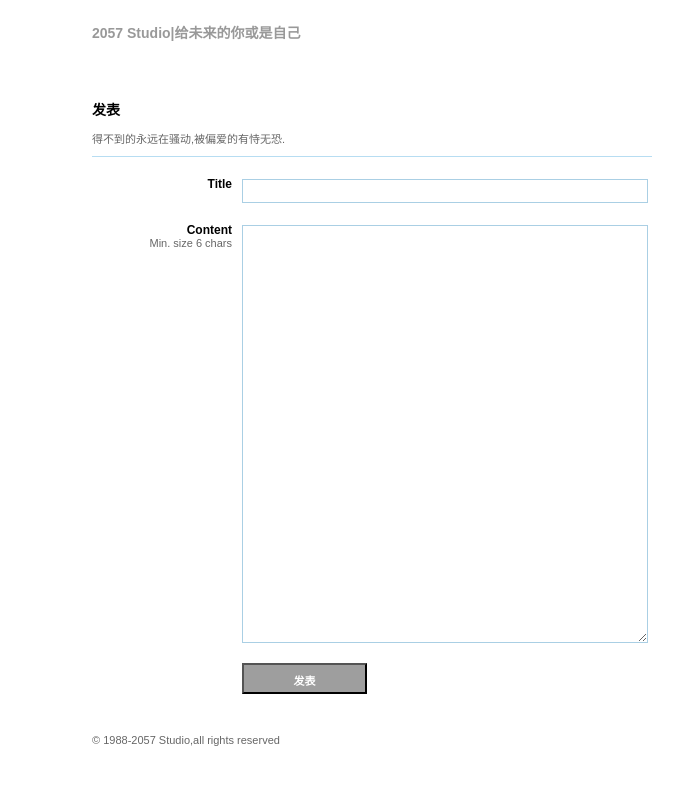
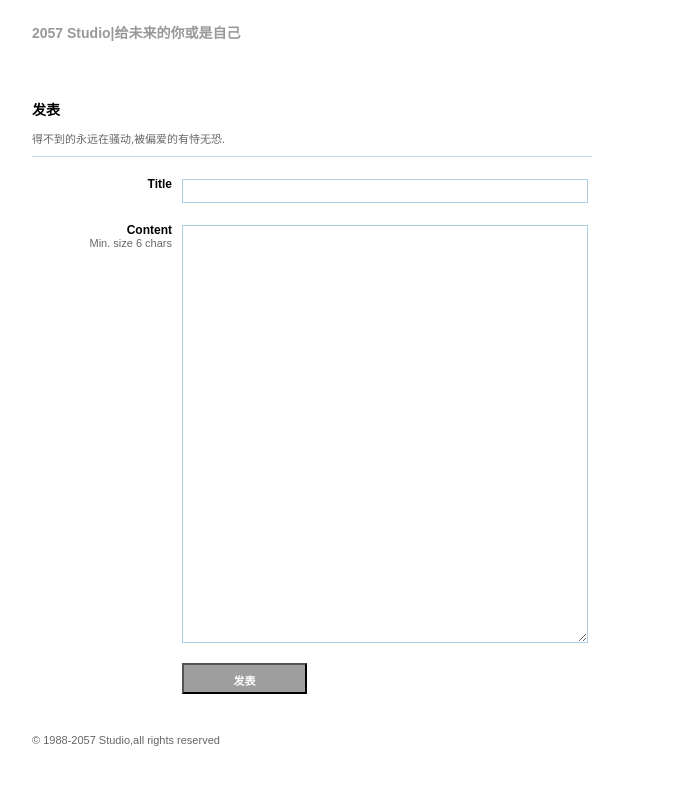
Before and after one commit to 1q84/2057, a Python web app: template templates/create.html in a window 1280 px wide. Shown: the top 785 px of the page, without its empty margins (158-841 px from the left). Run offline with Jinja, Linux system fonts and the light colour scheme; the template is opened without the code that fills it, so the values that code supplies are empty; grey boxes are pictures that could not be loaded.

Commit message:
good night

```diff
--- a/app.py
+++ b/app.py
@@ -152,7 +152,7 @@ class Application(tornado.web.Application):
             (r"/create",CreateFeedHandler),
         ]
         settings = dict(
-            blog_title=u"2057 文字站",
+            blog_title=u"2057 文字站|给未来的你或是自己",
             template_path=os.path.join(os.path.dirname(__file__), "templates"),
             static_path=os.path.join(os.path.dirname(__file__), "static"),
             ui_modules={"Feed": FeedModule,"Comment":CommentModule},
--- a/static/css/base.css
+++ b/static/css/base.css
@@ -28,12 +28,12 @@ padding-bottom:10px;
 页面结构
 —————————— */
 /* #container has an absolute width (780 pixel) */
-#container{width:780px; margin:0 auto;}
+#container{width:900px; margin:0 auto;}
     #topbar{width:auto; display:block; height:60px;}
     #navbar{width:auto; display:block; height:28px;background-color: #ccffff;}
         #navbar a{height:28px; line-height:28px; padding:0 8px; display:inline;}
 #main{width:auto; display:block; padding:10px 0;}
-    #column_left{width:480px; margin-right:20px; float:left;}
+    #column_left{width:600px; margin-right:20px; float:left;}
     #column_right{width:260px; margin-right:20px; float:left;,}
     /*#column_right_adsense{width:120px; float:left;}*/
     div.spacer{clear:both; height:10px; display:block;}
```
Also changed, not shown: templates/base.html (+8 -0 lines).
